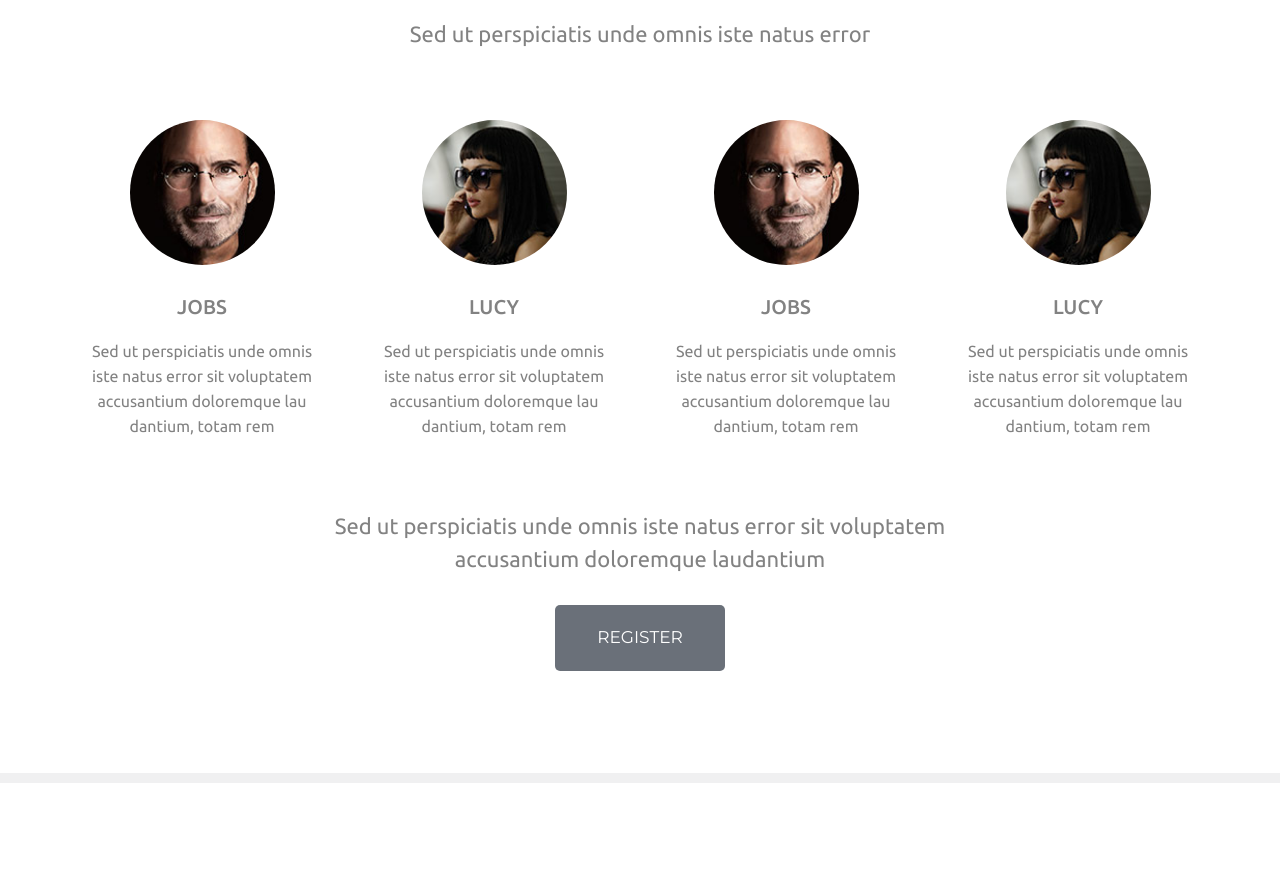
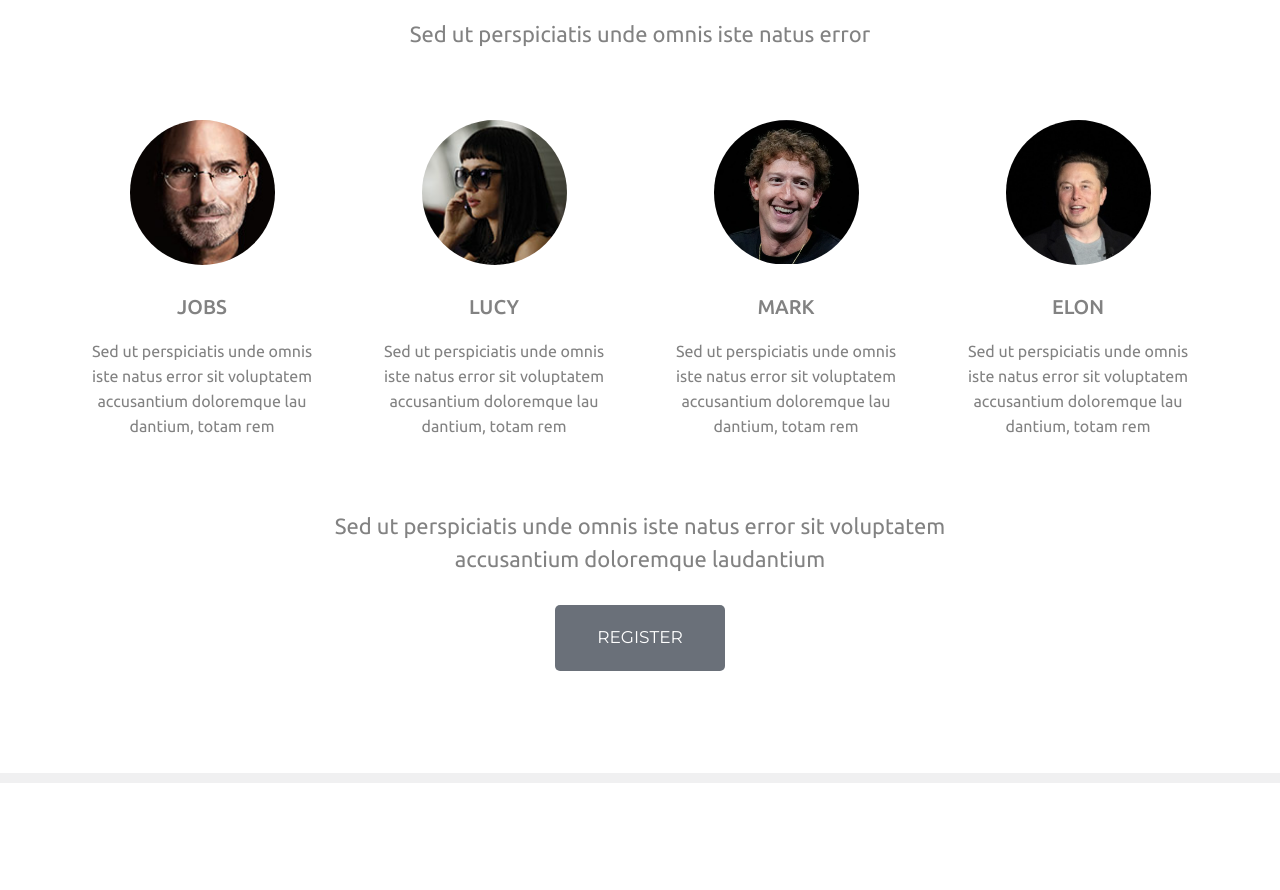
Before and after one commit to rezerohikari-art/Eventide---Event-Landing-Page, a plain HTML site: page index.html in a window 1280 px wide. Shown: the part 1509-2399 px from the top of the page. Drawn offline with Linux system fonts and the light colour scheme.

Commit message:
add photo

```diff
--- a/index.html
+++ b/index.html
@@ -145,13 +145,13 @@
 				</div>
 				<div class="speaker__column">
 					<div class="speaker__hero-box">
-						<img src="images/jobs.jpg" alt="" class="speaker__hero" />
+						<img src="images/img2.png" alt="" class="speaker__hero" />
 						<div class="speaker__bg">
 							<i class="fa fa-twitter speaker__icon"></i>
 						</div>
 					</div>
 
-					<h3 class="speaker__name">Jobs</h3>
+					<h3 class="speaker__name">Mark</h3>
 					<p class="speaker__text">
 						Sed ut perspiciatis unde omnis iste natus error sit voluptatem
 						accusantium doloremque lau dantium, totam rem
@@ -159,13 +159,13 @@
 				</div>
 				<div class="speaker__column">
 					<div class="speaker__hero-box">
-						<img src="images/lucy.jpg" alt="" class="speaker__hero" />
+						<img src="images/img1.png" alt="" class="speaker__hero" />
 						<div class="speaker__bg">
 							<i class="fa fa-twitter speaker__icon"></i>
 						</div>
 					</div>
 
-					<h3 class="speaker__name">Lucy</h3>
+					<h3 class="speaker__name">Elon</h3>
 					<p class="speaker__text">
 						Sed ut perspiciatis unde omnis iste natus error sit voluptatem
 						accusantium doloremque lau dantium, totam rem
```
Also changed, not shown: images/img1.png (added), images/img2.png (added).
